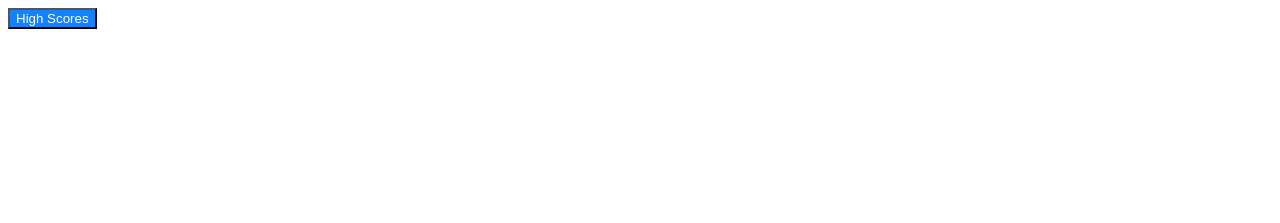
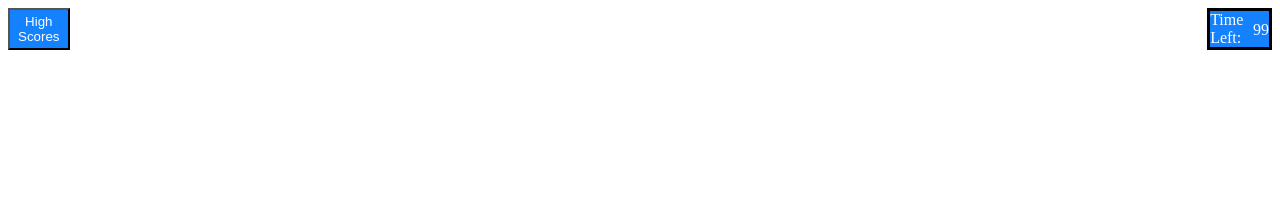
Before and after one commit to sheinen22/code-quiz, a plain HTML site: page index.html in a window 1280 px wide. Shown: the top 223 px of the page. Drawn offline with Linux system fonts and the light colour scheme.

Commit message:
final home screen

```diff
--- a/assets/css/style.css
+++ b/assets/css/style.css
@@ -38,3 +38,28 @@ body {
 .high-score-btn:hover {
     background-color: lightblue;
 }
+nav {
+    display: flex;
+}
+nav div {
+    background-color: rgb(20, 129, 255);
+    color:white;
+    display:flex;
+    justify-content:right;
+}
+.time-text {
+    display:flex;
+    margin-left:90%;
+    border-top: solid;
+    border-left: solid;
+    border-bottom: solid;
+    border-color: black;
+}
+.timer {
+    display:flex;
+    padding-top:10px;
+    border-top: solid;
+    border-right: solid;
+    border-bottom: solid;
+    border-color: black;
+}
--- a/index.html
+++ b/index.html
@@ -10,7 +10,8 @@
 <body>
     <nav>
         <button class="high-score-btn">High Scores</button>
-        <!-- Timer -->
+        <div class="time-text">Time Left: </div>
+        <div class="timer">99</div>
     </nav>
     <div class="rules">
         <span class="rules-title">Quiz Rules</span>
@@ -20,5 +21,6 @@
         <div class=listed-rules>4. The time left at the end is your final score.</div>
         <div class="start-btn"><button>Start Quiz</button></div>
     </div>
+    <div class="quiz-"></div>
 </body>
 </html>
```
